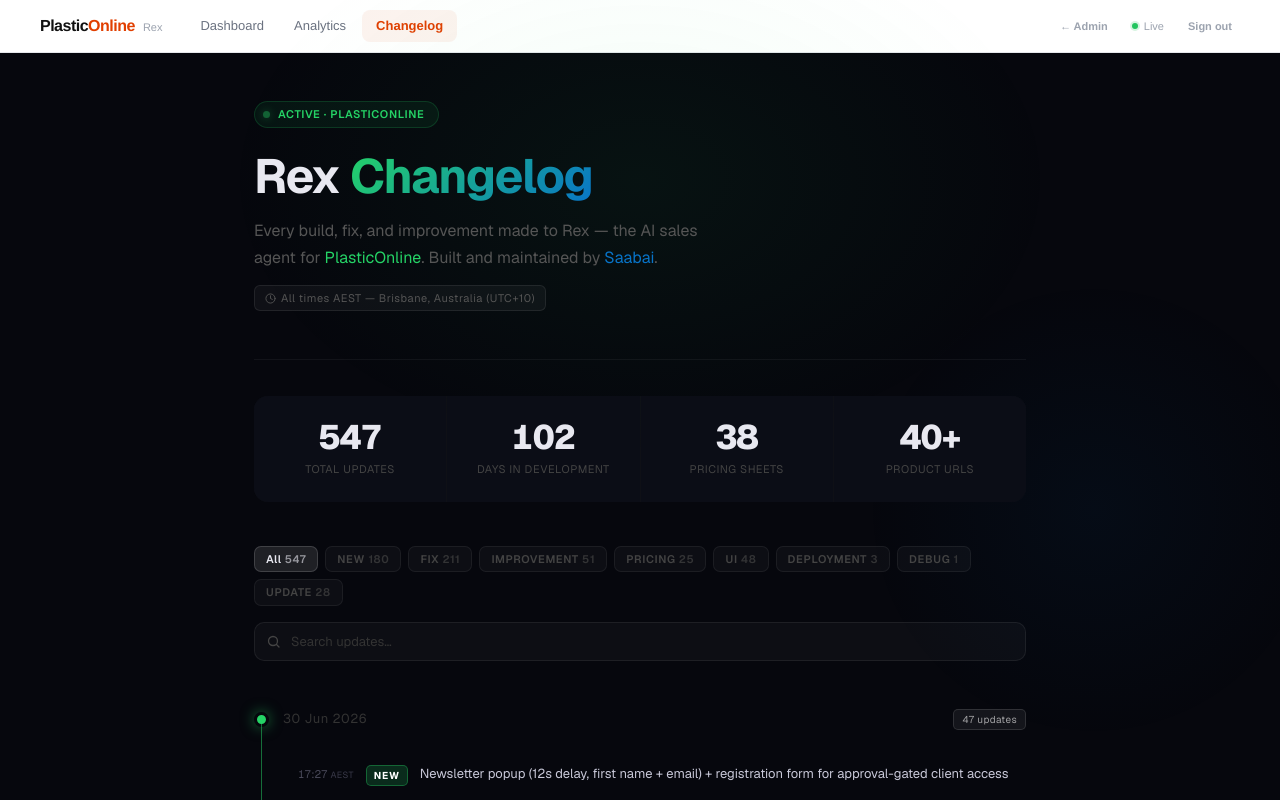
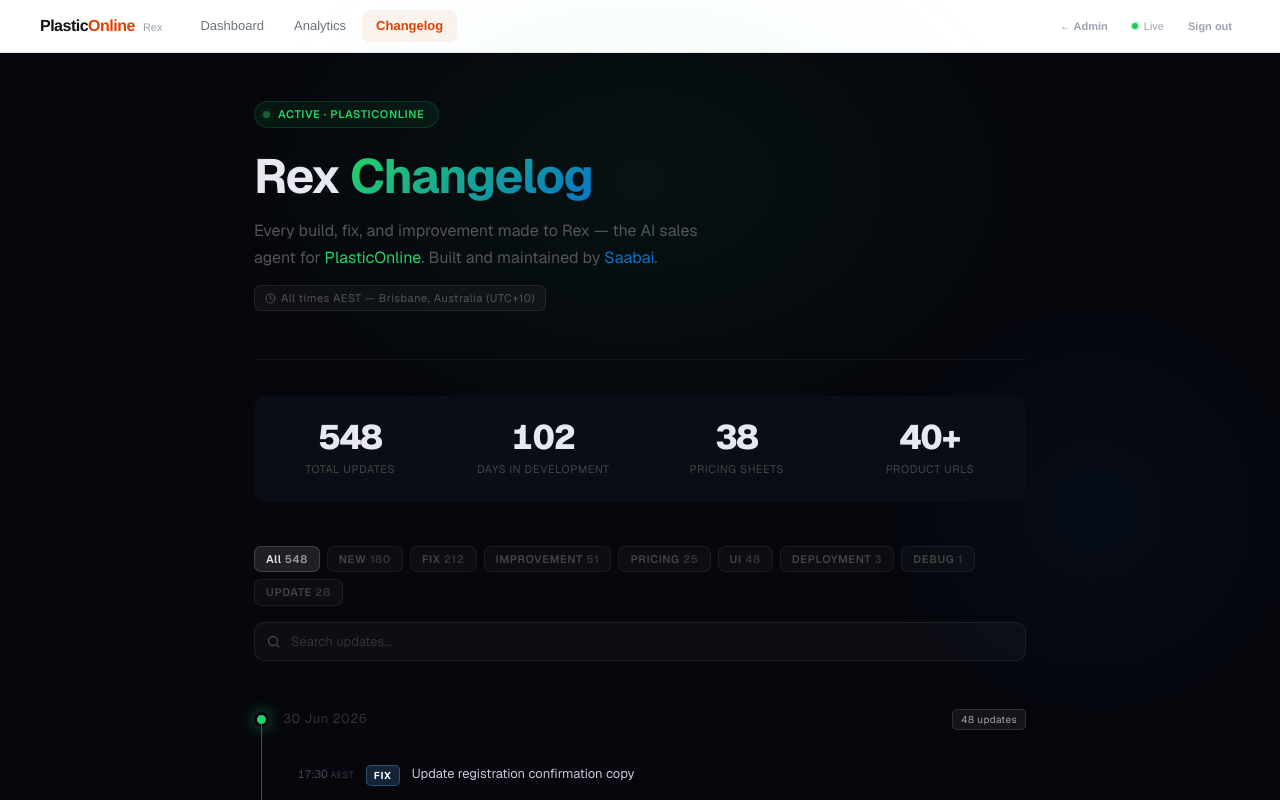
Before and after one commit to sg-satoshi/saabai-site, a Next.js app: page /rex-changelog in a window 1280 px wide. Shown: the top 800 px of the page. Built offline with nearby package versions, Linux system fonts and the light colour scheme.

Commit message:
fix: add light background to wholesale-homes layout to prevent dark body bg bleeding through all pages

```diff
--- a/app/rex-changelog/ChangelogClient.tsx
+++ b/app/rex-changelog/ChangelogClient.tsx
@@ -32,6 +32,7 @@
   {
     date: "30 Jun 2026",
     entries: [
+      { time: "17:30", tag: "FIX", title: "Update registration confirmation copy" },
       { time: "17:27", tag: "NEW", title: "Newsletter popup (12s delay, first name + email) + registration form for approval-gated client access" },
       { time: "16:41", tag: "FIX", title: "Remove all em dashes from wholesale-homes user-facing copy site-wide" },
       { time: "16:33", tag: "UI", title: "Force redeploy — clear Vercel cache, serve updated enquiry section" },
--- a/app/sites/wholesale-homes/layout.tsx
+++ b/app/sites/wholesale-homes/layout.tsx
@@ -3,9 +3,9 @@
 
 export default function WholesaleHomesLayout({ children }: { children: ReactNode }) {
   return (
-    <>
+    <div className="bg-[#f8f6f2]">
       {children}
       <NewsletterPopup />
-    </>
+    </div>
   );
 }
```
